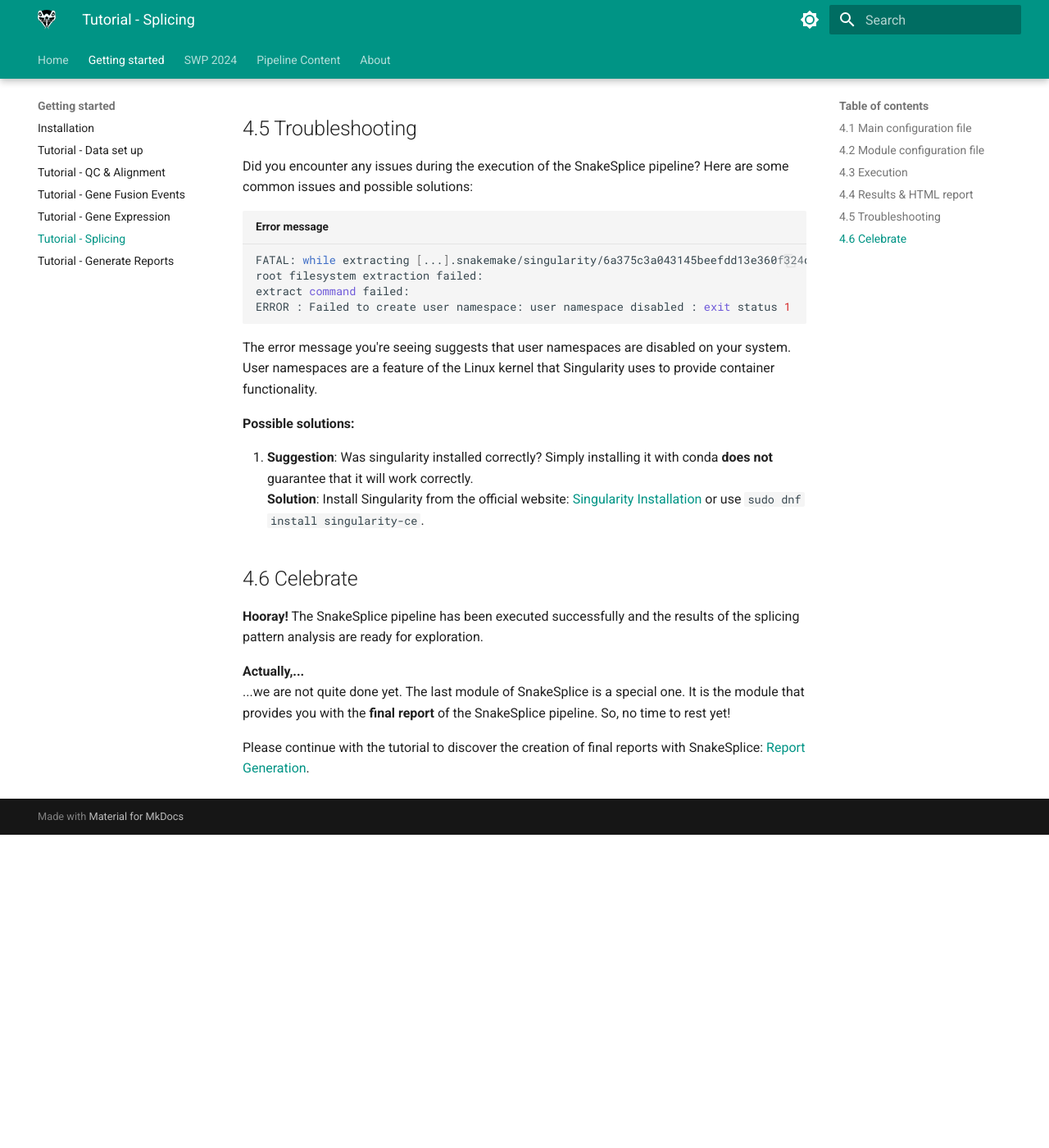
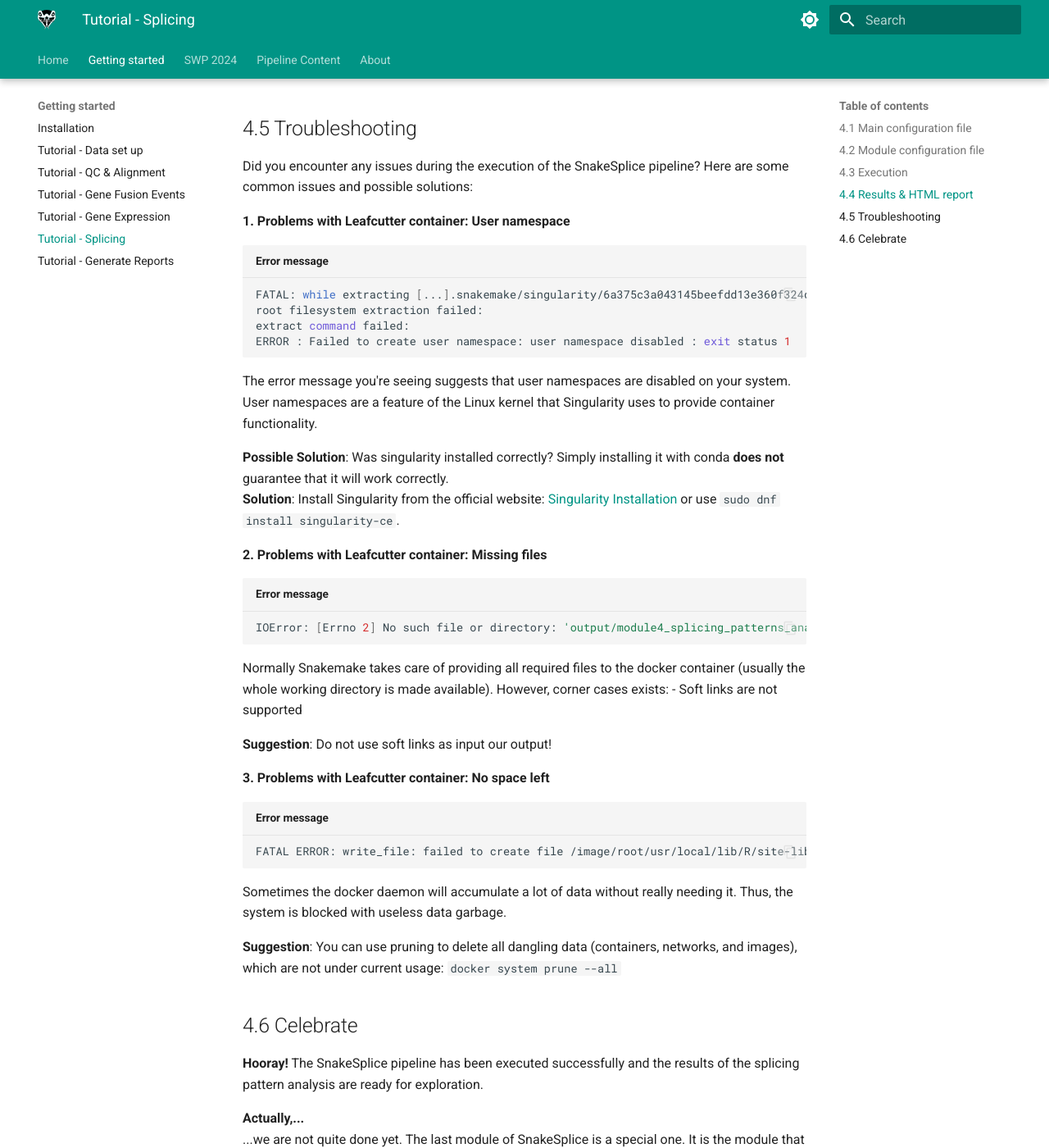
Before and after one commit to KuechlerO/SnakeSplice_Documentation, an MkDocs documentation site: the page built from docs/getting_started/tutorial_splicing.md, in a window 1280 px wide and 1400 px high, scrolled down 3588 px. Shown: the whole window at 82% size. Built offline with MkDocs 1.6.1 and Material for MkDocs 9.7.7, drawn with Linux system fonts in a browser that asks for light colours; before the commit the page ends 4606 px from its top, so only the background shows below that.

Commit message:
Add further troubleshooting for leafcutter container

````diff
--- a/docs/getting_started/tutorial_splicing.md
+++ b/docs/getting_started/tutorial_splicing.md
@@ -148,6 +148,7 @@ Feel free to explore the results directly in your file system.
 Did you encounter any issues during the execution of the SnakeSplice pipeline?
 Here are some common issues and possible solutions:
 
+**1. Problems with Leafcutter container: User namespace**
 ``` bash title="Error message"
 FATAL: while extracting [...].snakemake/singularity/6a375c3a043145beefdd13e360f324de.simg:
 root filesystem extraction failed:
@@ -158,13 +159,36 @@ ERROR : Failed to create user namespace: user namespace disabled : exit status 1
 The error message you're seeing suggests that user namespaces are disabled on your system.
 User namespaces are a feature of the Linux kernel that Singularity uses to provide container functionality.
 
-**Possible solutions:**
-
-1. **Suggestion**:
+**Possible Solution**:
 Was singularity installed correctly?
 Simply installing it with conda **does not** guarantee that it will work correctly.
 **Solution**: Install Singularity from the official website: [Singularity Installation](https://sylabs.io/singularity/) or use `sudo dnf install singularity-ce`.
 
+
+**2. Problems with Leafcutter container: Missing files**
+``` bash title="Error message"
+IOError: [Errno 2] No such file or directory: 'output/module4_splicing_patterns_analysis/output/leafcutter/leafcutter_output/Bud13_Variant/juncfiles.txt'
+```
+
+Normally Snakemake takes care of providing all required files to the docker container (usually the whole working directory is made available).
+However, corner cases exists:
+- Soft links are not supported
+
+**Suggestion**:
+Do not use soft links as input our output!
+
+
+**3. Problems with Leafcutter container: No space left**
+``` bash title="Error message"
+FATAL ERROR: write_file: failed to create file /image/root/usr/local/lib/R/site-library/BH/include/boost/thread/once.hpp, because No space left on device: exit status 1'
+```
+
+Sometimes the docker daemon will accumulate a lot of data without really needing it.
+Thus, the system is blocked with useless data garbage.
+
+**Suggestion**:
+You can use pruning to delete all dangling data (containers, networks, and images), which are not under current usage:
+ `docker system prune --all`
 
 ## 4.6 Celebrate
 __**Hooray!**__
````
